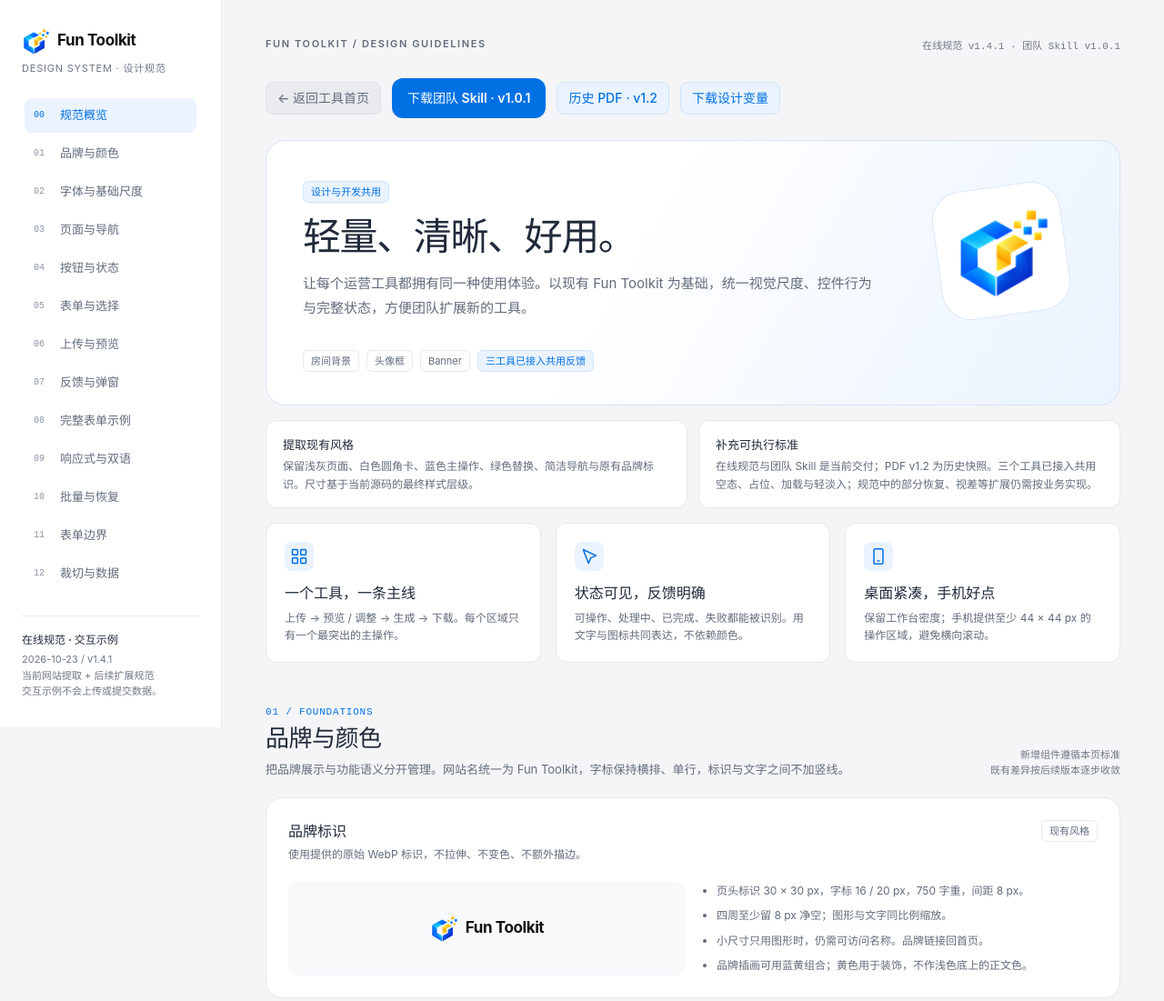
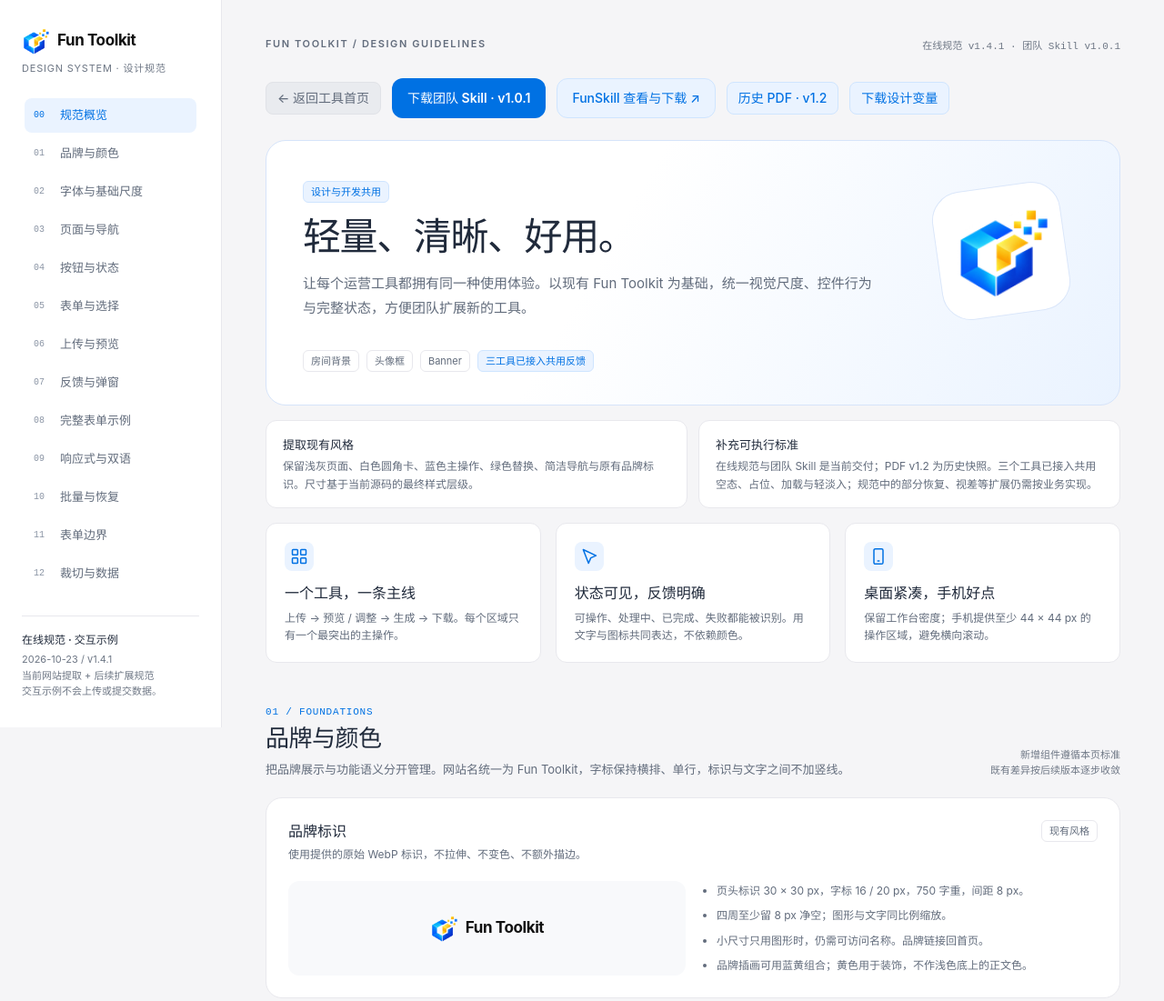
Before and after one commit to pangweishen1-collab/spreadfun-room-studio, a website: page design-system/index.html in a window 1280 px wide. Shown: the top 1101 px of the page at 91% size. Drawn offline with Linux system fonts and the light colour scheme.

Commit message:
docs(design-system): add FunSkill viewing and download links

```diff
--- a/design-system/index.html
+++ b/design-system/index.html
@@ -174,7 +174,7 @@
 </aside>
 <main id="main" class="content">
   <div class="document-top"><span class="eyebrow">FUN TOOLKIT / DESIGN GUIDELINES</span><span class="edition">在线规范 v1.4.1 · 团队 Skill v1.0.1</span></div>
-  <nav class="doc-actions" aria-label="规范资源"><a class="btn ghost compact" href="../index.html#home">← 返回工具首页</a><a class="btn ft-motion-sheen" href="downloads/fun-toolkit-ui-1.0.1.zip" download>下载团队 Skill · v1.0.1</a><a class="btn secondary compact" href="Fun-Toolkit-UI-Spec-v1.2.pdf" download>历史 PDF · v1.2</a><a class="btn secondary compact" href="design-tokens.json" download>下载设计变量</a></nav>
+  <nav class="doc-actions" aria-label="规范资源"><a class="btn ghost compact" href="../index.html#home">← 返回工具首页</a><a class="btn ft-motion-sheen" href="downloads/fun-toolkit-ui-1.0.1.zip" download>下载团队 Skill · v1.0.1</a><a class="btn secondary" href="https://funskill-studio.pages.dev/skills/fun-toolkit-ui" target="_blank" rel="noopener noreferrer" aria-label="FunSkill 查看与下载（新窗口打开）">FunSkill 查看与下载 ↗</a><a class="btn secondary compact" href="Fun-Toolkit-UI-Spec-v1.2.pdf" download>历史 PDF · v1.2</a><a class="btn secondary compact" href="design-tokens.json" download>下载设计变量</a></nav>
   <section id="overview" class="hero">
     <div class="hero-grid"><div><span class="chip blue">设计与开发共用</span><h1>轻量、清晰、好用。</h1><p>让每个运营工具都拥有同一种使用体验。以现有 Fun Toolkit 为基础，统一视觉尺度、控件行为与完整状态，方便团队扩展新的工具。</p></div><div class="hero-mark" aria-hidden="true"><img src="assets/spreadfun-mark.webp" alt=""></div></div>
     <div class="hero-foot"><span class="chip">房间背景</span><span class="chip">头像框</span><span class="chip">Banner</span><span class="chip blue">三工具已接入共用反馈</span></div>
@@ -449,7 +449,7 @@
  <div class="section-title"><div><div class="section-number">17 / TEAM SKILL</div><h2 id="team-skill-title">同一套规范，下一个工具直接用。</h2><p class="section-description">把页面框架、空态与动效装进一份可复用 Skill，交给同事和 AI 从同一个起点开始。</p></div><span class="badge-note">fun-toolkit-ui · v1.0.1</span></div>
  <div class="panel">
   <div class="grid-3"><div><h3>最新页面模板</h3><p class="annotation">原生 HTML / CSS / JS，统一导航、双栏工作台、中英与移动端；五种演示状态已结合最新反馈基础资源。</p></div><div><h3>8 个 SVG 与动效</h3><p class="annotation">六类空态、图片与头像占位；800ms 加载、1600ms 骨架、轻淡入、玻璃弹窗与主按钮扫光。</p></div><div><h3>接入与验收</h3><p class="annotation">设计变量、业务接入说明、示例需求与检查清单一并打包；真实上传、生成、下载和统计由新工具接入。</p></div></div>
-  <div class="button-row" style="margin-top:20px"><a class="btn ft-motion-sheen" href="downloads/fun-toolkit-ui-1.0.1.zip" download aria-describedby="team-skill-download-note">下载团队 Skill · v1.0.1 <svg aria-hidden="true"><use href="#i-download"/></svg></a><a class="btn secondary" href="tool-page-starter/index.html" target="_blank" rel="noopener">预览基础模板 ↗</a></div>
+  <div class="button-row" style="margin-top:20px"><a class="btn ft-motion-sheen" href="downloads/fun-toolkit-ui-1.0.1.zip" download aria-describedby="team-skill-download-note">下载团队 Skill · v1.0.1 <svg aria-hidden="true"><use href="#i-download"/></svg></a><a class="btn secondary" href="https://funskill-studio.pages.dev/skills/fun-toolkit-ui" target="_blank" rel="noopener noreferrer" aria-label="FunSkill 查看与下载（新窗口打开）">FunSkill 查看与下载 ↗</a><a class="btn secondary" href="tool-page-starter/index.html" target="_blank" rel="noopener">预览基础模板 ↗</a></div>
   <p class="annotation" id="team-skill-download-note">ZIP 是自包含 Skill 交付包，包含 SKILL.md 和配套资源；下载不会自动安装。在线规范与团队包为当前交付，<a href="Fun-Toolkit-UI-Spec-v1.2.pdf" download>PDF v1.2</a> 仅保留为历史快照。</p>
   <h3 class="subheading">三步开始</h3><ol class="rule-list"><li>下载并解压，按所用 Agent 支持的方式添加 <code>fun-toolkit-ui</code>，确认可识别根目录 <code>SKILL.md</code>。</li><li>明确调用 <code>$fun-toolkit-ui</code>，填写工具用途、输入限制、处理流程和输出规格；先复用模板，再接真实业务。</li><li>按包内清单检查中英、320px 手机、各类状态与真实文件；确认生成、下载和统计正确后再发布。</li></ol>
   <label for="team-skill-prompt" class="field-label" style="display:block;margin-top:20px">发给同事或 AI 的提示词 · 选中文案即可复制</label>
```
